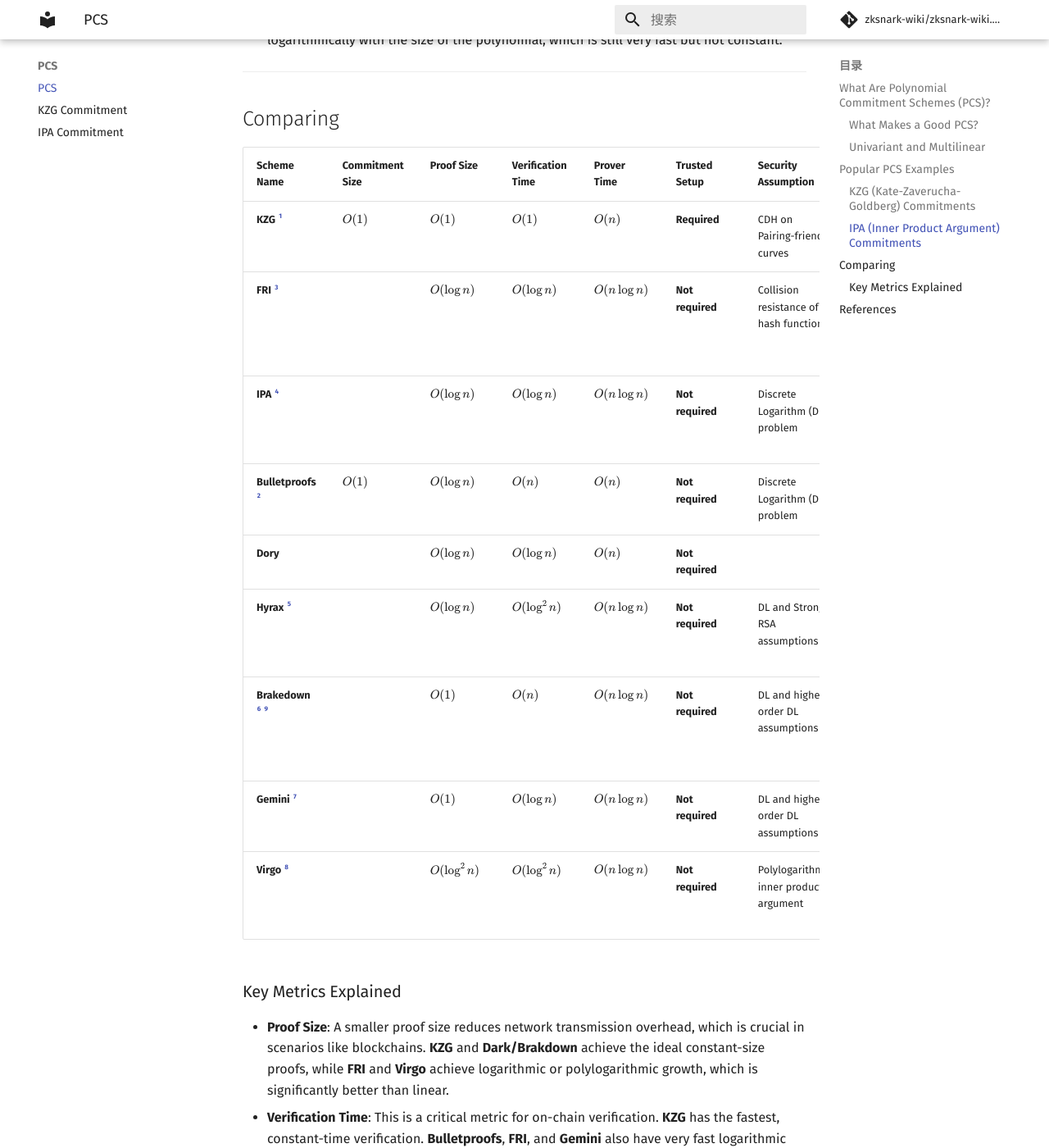
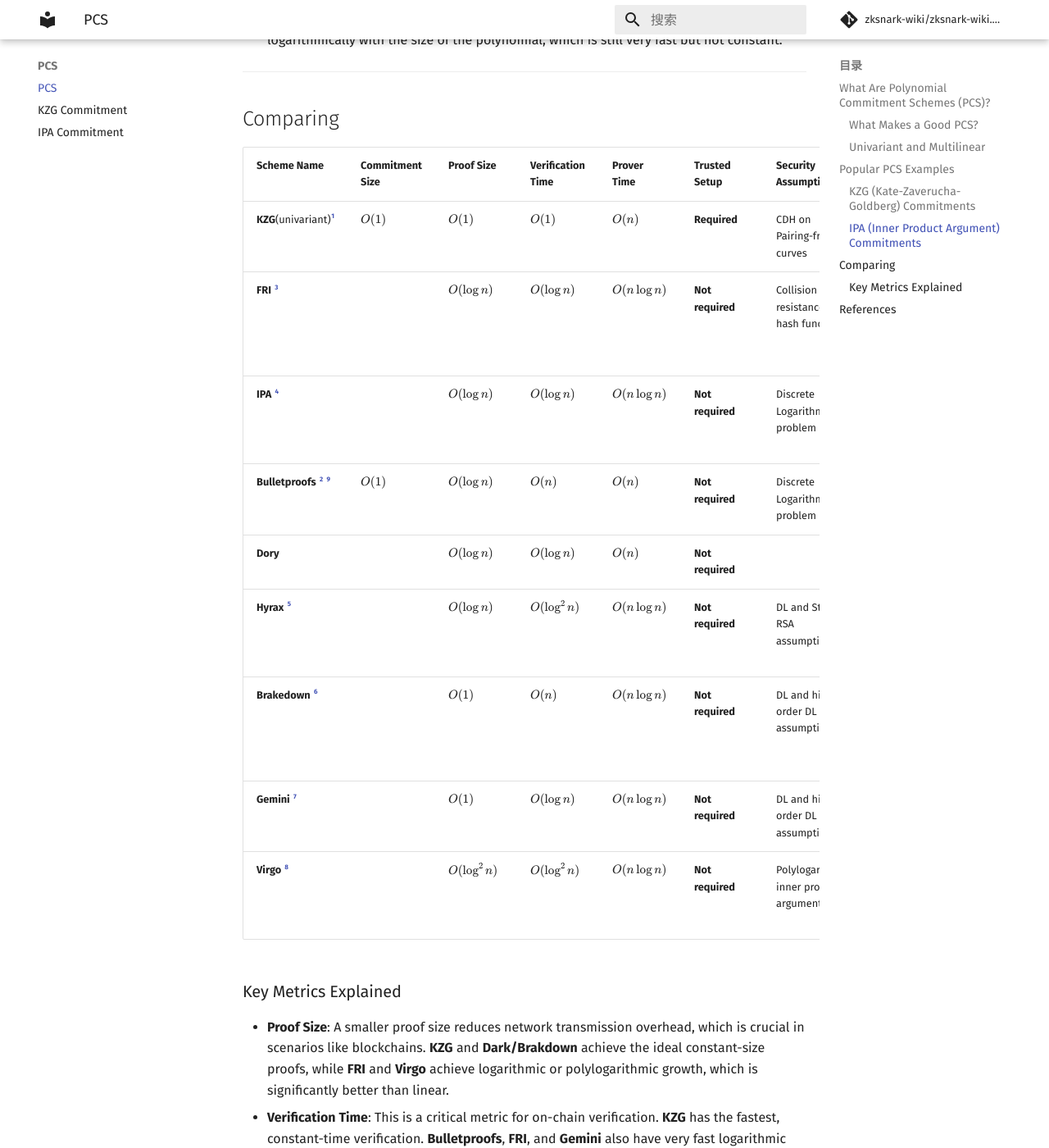
Before and after one commit to zksnark-wiki/zksnark-wiki.github.io, an MkDocs documentation site: the page built from docs/pcs/index.md, in a window 1280 px wide and 1400 px high, scrolled down 1925 px. Shown: the whole window at 82% size. Built offline with MkDocs 1.6.1 and Material for MkDocs 9.7.7, drawn with Linux system fonts in a browser that asks for light colours; comment, search, counter and statistics services are not loaded.

Commit message:
fix: clarify KZG commitment documentation by adding univariant notation and improving reference formatting

```diff
--- a/docs/pcs/index.md
+++ b/docs/pcs/index.md
@@ -50,13 +50,13 @@ There are a few widely-used PCS, each with its own trade-offs. The main differen
 
 | Scheme Name | Commitment Size | Proof Size | Verification Time | Prover Time | Trusted Setup | Security Assumption | Core Technique | Advantages | Disadvantages |
 | :--- | :--- | :--- | :--- | :--- | :--- | :--- | :--- | :--- | :--- |
-| **KZG** [^1] | $O(1)$ | $O(1)$ | $O(1)$ | $O(n)$ | **Required** | CDH on Pairing-friendly curves | Bilinear Pairings | Small proofs, fast verification | Relies on a trusted setup |
+| **KZG**(univariant)[^1]  | $O(1)$ | $O(1)$ | $O(1)$ | $O(n)$ | **Required** | CDH on Pairing-friendly curves | Bilinear Pairings | Small proofs, fast verification | Relies on a trusted setup |
 | **FRI** [^3] | | $O(\log n)$ | $O(\log n)$ | $O(n \log n)$ | **Not required** | Collision resistance of hash functions | Iterative low-degree testing | Fully transparent, post-quantum secure | Relatively large proofs, high verification cost |
 | **IPA** [^4] | | $O(\log n)$ | $O(\log n)$ | $O(n \log n)$ | **Not required** | Discrete Logarithm (DL) problem | Inner Product Argument, Fiat-Shamir | No trusted setup, logarithmic proof size | Can be slower than KZG for large n |
-| **Bulletproofs** [^2] | $O(1)$ | $O(\log n)$ | $O(n)$ | $O(n)$ | **Not required** | Discrete Logarithm (DL) problem | Inner Product Argument | No trusted setup, small proof size | Slower verification than KZG |
+| **Bulletproofs** [^2] [^9] | $O(1)$ | $O(\log n)$ | $O(n)$ | $O(n)$ | **Not required** | Discrete Logarithm (DL) problem | Inner Product Argument | No trusted setup, small proof size | Slower verification than KZG |
 | **Dory** | | $O(\log n)$ | $O(\log n)$ | $O(n)$ | **Not required** | | | | |
 | **Hyrax** [^5] | | $O(\log n)$ | $O(\log^2 n)$ | $O(n \log n)$ | **Not required** | DL and Strong RSA assumptions | Vector commitments, inner product arguments | No trusted setup, fast verification | Relies on specific assumptions |
-| **Brakedown** [^6] [^9] | | $O(1)$ | $O(n)$ | $O(n \log n)$ | **Not required** | DL and higher-order DL assumptions | Batching techniques | Constant-size proofs without trusted setup | Linear verification time |
+| **Brakedown** [^6] | | $O(1)$ | $O(n)$ | $O(n \log n)$ | **Not required** | DL and higher-order DL assumptions | Batching techniques | Constant-size proofs without trusted setup | Linear verification time |
 | **Gemini** [^7] | | $O(1)$ | $O(\log n)$ | $O(n \log n)$ | **Not required** | DL and higher-order DL assumptions | Polynomial combination for batching | Combines KZG and FRI advantages | Relatively complex protocol |
 | **Virgo** [^8] | | $O(\log^2 n)$ | $O(\log^2 n)$ | $O(n \log n)$ | **Not required** | Polylogarithmic inner product argument | Vector polynomial delegation | No trusted setup, post-quantum secure | Proof and verification time are not constant |
 
```
Also changed, not shown: docs/pcs/kzg.md (+3 -3 lines).
